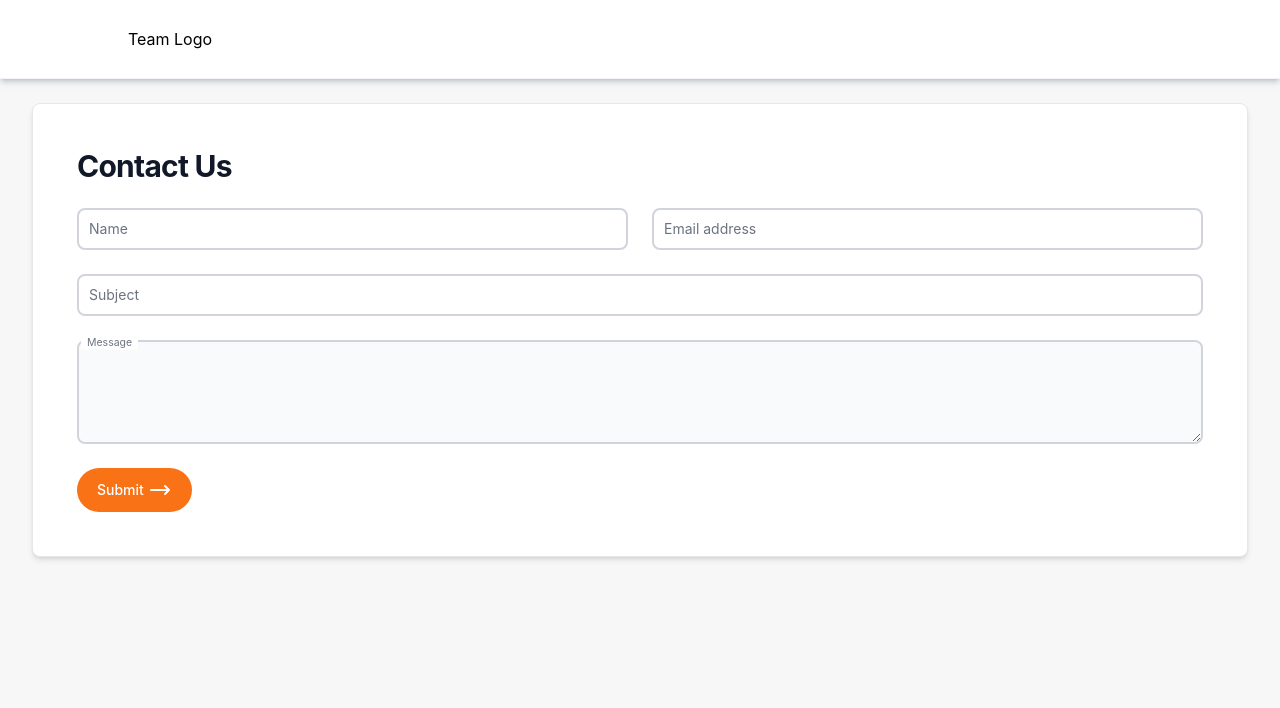
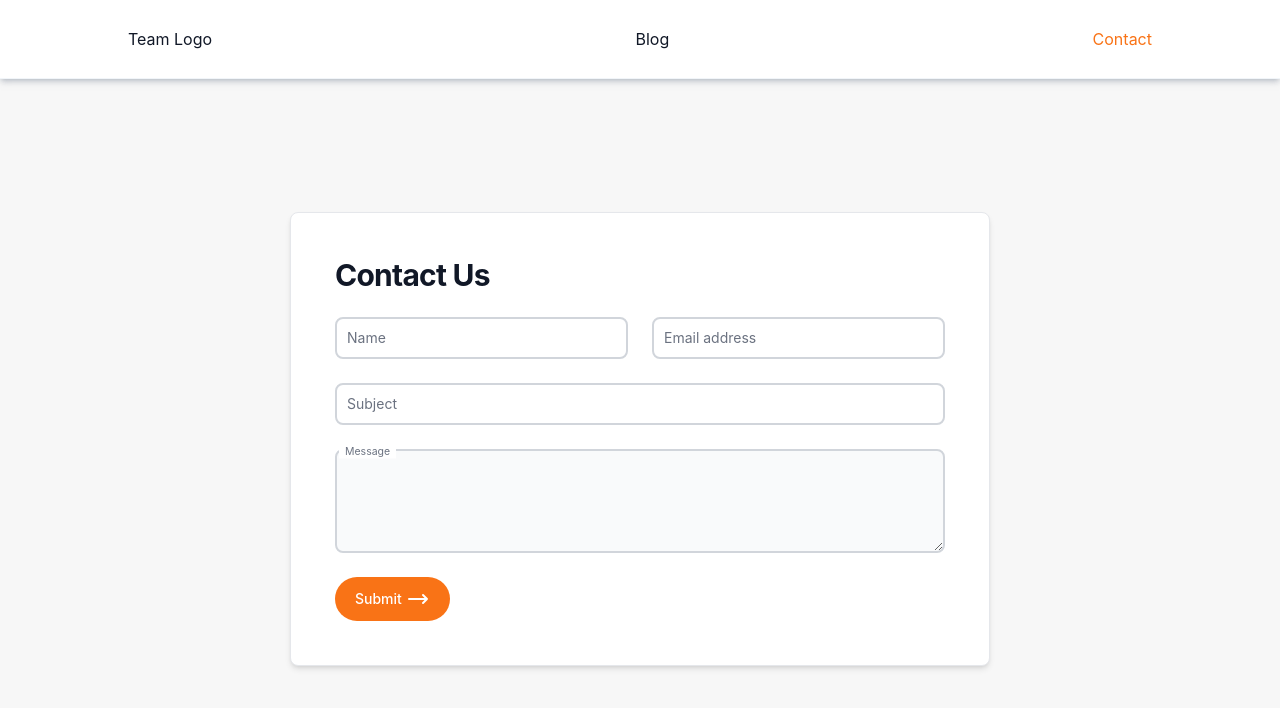
Before and after one commit to paul-gansca/next-x-strapi, a Next.js app in the folder frontend/: page /contact in a window 1280 px wide. Shown: the top 708 px of the page. Built offline with nearby package versions, Linux system fonts and the light colour scheme.

Commit message:
UI improvements: active link, style contact form

```diff
--- /dev/null
+++ b/frontend/components/activeLink.tsx
@@ -0,0 +1,12 @@
+import { useRouter } from "next/router";
+import NextLink from "next/link";
+
+export default function ActiveLink({ children, href }) {
+  const router = useRouter();
+  const color = router.pathname === href ? "text-orange-500" : "text-gray-900";
+  return (
+    <span className={`${color}`}>
+      <NextLink href={href}>{children}</NextLink>
+    </span>
+  );
+}
--- a/frontend/components/modal.tsx
+++ b/frontend/components/modal.tsx
@@ -35,7 +35,7 @@ const Modal = ({ title, body, footer = null, topRightClose }) => {
               )}
             </div>
             {/* Modal body */}
-            <div className="p-6">{body}</div>
+            <div className="p-6 flex flex-row flex-wrap gap-[10px]">{body}</div>
             {/* Modal footer */}
             <div className="flex justify-between items-center p-6 space-x-2 rounded-b border-t border-gray-200">
               {footer}
--- a/frontend/components/nav.tsx
+++ b/frontend/components/nav.tsx
@@ -1,11 +1,17 @@
-import NextLink from "next/link";
+import ActiveLink from "./activeLink";
 
 const Nav = () => {
   return (
     <div className="bg-white border-b border-slate-100 shadow-md shadow-gray-400/50">
-      <div className="flex flex-wrap justify-between items-center ml-[10%] h-[78px]">
+      <div className="flex flex-wrap justify-between items-center ml-[10%] mr-[10%] h-[78px]">
         <div className="my:auto">
-          <NextLink href="/">Team Logo</NextLink>
+          <ActiveLink href="/">Team Logo</ActiveLink>
+        </div>
+        <div className="my:auto">
+          <ActiveLink href="/blog">Blog</ActiveLink>
+        </div>
+        <div className="my:auto">
+          <ActiveLink href="/contact">Contact</ActiveLink>
         </div>
       </div>
     </div>
--- a/frontend/pages/contact.tsx
+++ b/frontend/pages/contact.tsx
@@ -2,8 +2,10 @@ import ContactForm from "../components/contactForm";
 
 const Contact = () => {
   return (
-    <div className="p-4 w-full bg-white rounded-lg border shadow-md sm:p-8 md:p-11">
-      <ContactForm />
+    <div className="flex h-[calc(100vh-80px-3rem)] items-center">
+      <div className="p-4 w-full max-w-[700px] m-[auto] bg-white rounded-lg border shadow-md sm:p-8 md:p-11">
+        <ContactForm />
+      </div>
     </div>
   );
 };
```
